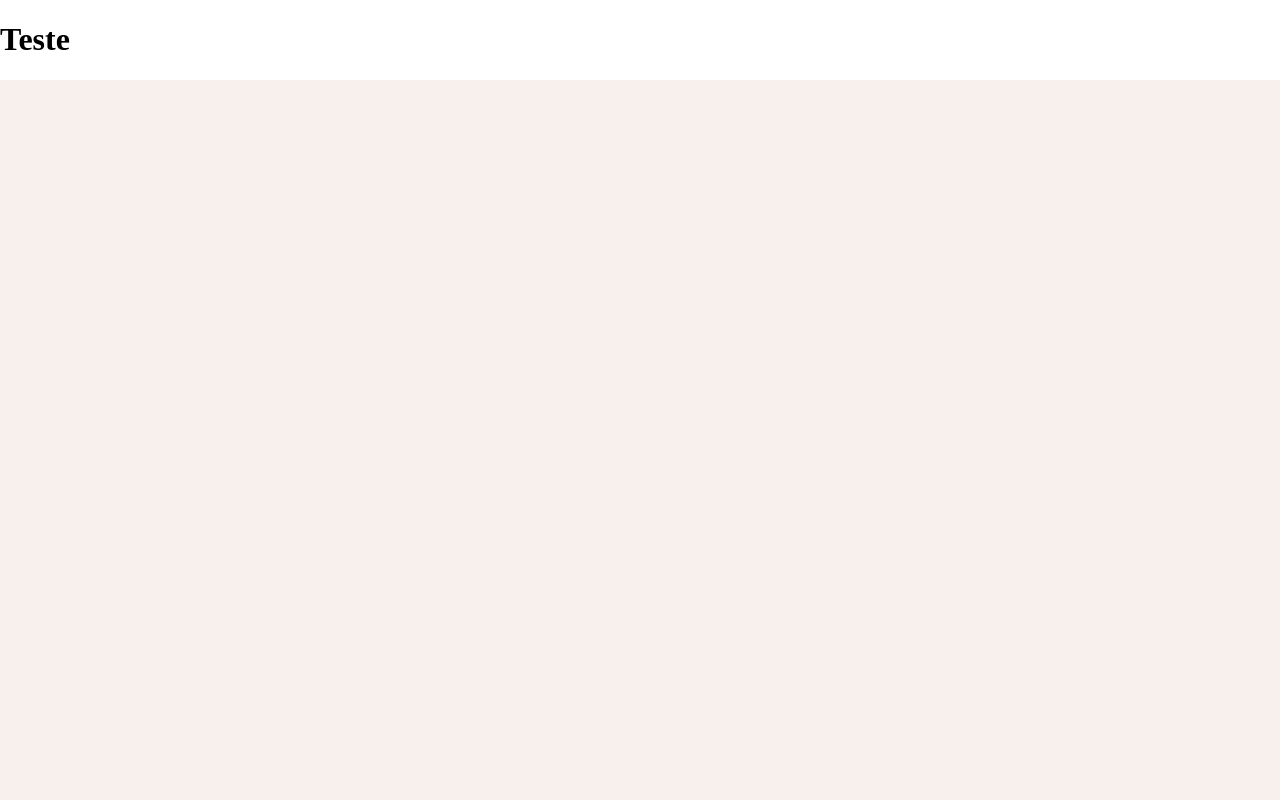
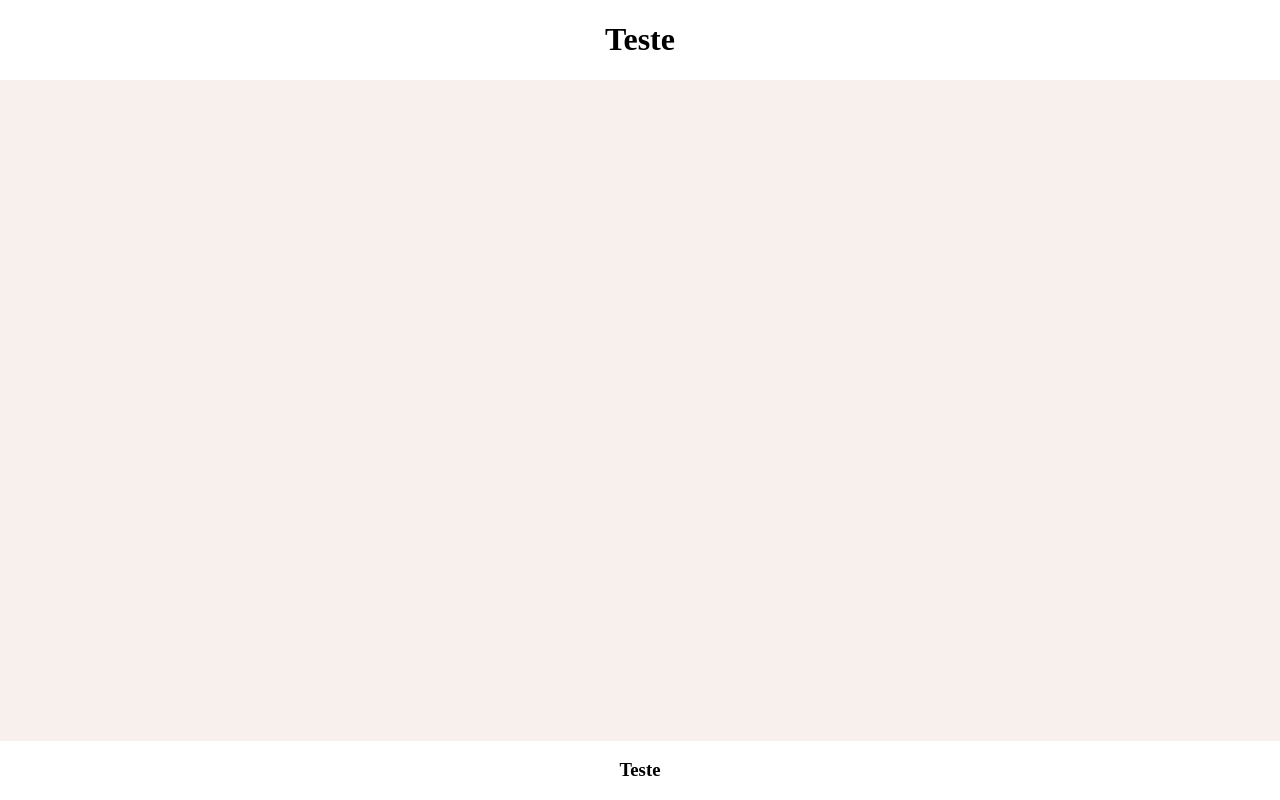
Before and after one commit to tryber/sd-04-block3-project-html-css, a plain HTML site: page index.html in a window 1280 px wide. Drawn offline with Linux system fonts and the light colour scheme.

Commit message:
3 - ID rodape

```diff
--- a/index.html
+++ b/index.html
@@ -7,9 +7,13 @@
     <link rel="stylesheet" type="text/css" href="style.css">
 </head>
 <body>
+<!-- Header -->
     <header id="cabecalho">
         <h1>Teste</h1>
     </header>
-
+<!-- Footer -->
+    <footer id="rodape">
+        <h3>Teste</h3>
+    </footer>
 </body>
 </html>
--- a/style.css
+++ b/style.css
@@ -5,8 +5,19 @@ body{
 /* Header style */
 #cabecalho{
     position: fixed;
-    top: 0%;
-    left: 0%;
-    right:0%;
+    top: 0;
+    left: 0;
+    width: 100%;
     background-color: white;
+    color: black;
+    text-align: center;
 }
+#rodape{
+    position: absolute;
+    left: 0;
+    bottom: 0;
+    width: 100%;
+    background-color: white;
+    color:black;
+    text-align: center;
+}
```
